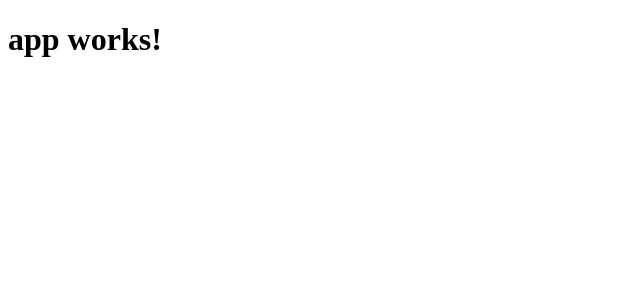
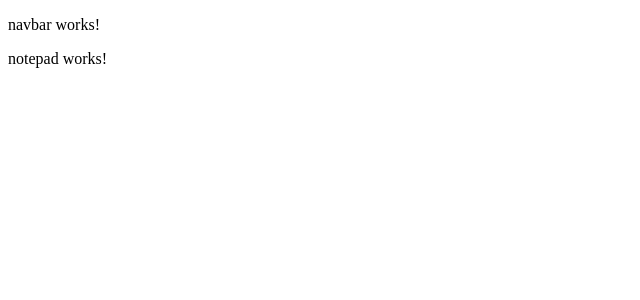
Before and after one commit to matheuscla/notepad_angular2, an Angular app: page / in a window 1280 px wide. Shown: the top 300 px of the page, without its empty margins (0-640 px from the left). Built offline with nearby package versions, Linux system fonts and the light colour scheme.

Commit message:
shared and notepad modules, notepad model

```diff
--- a/src/app/app.component.html
+++ b/src/app/app.component.html
@@ -1,3 +1,3 @@
-<h1>
-  {{title}}
-</h1>
+<app-navbar></app-navbar>
+
+<app-notepad></app-notepad>
--- /dev/null
+++ b/src/app/notepad/notepad.model.ts
@@ -0,0 +1,3 @@
+export class Notepad {
+  constructor(title: string, body: string, views: number, first_view_date: Date) {}
+}
--- /dev/null
+++ b/src/app/shared/navbar/navbar.component.html
@@ -0,0 +1,3 @@
+<p>
+  navbar works!
+</p>
--- /dev/null
+++ b/src/app/shared/navbar/navbar.component.ts
@@ -0,0 +1,15 @@
+import { Component, OnInit } from '@angular/core';
+
+@Component({
+  selector: 'app-navbar',
+  templateUrl: './navbar.component.html',
+  styleUrls: ['./navbar.component.css']
+})
+export class NavbarComponent implements OnInit {
+
+  constructor() { }
+
+  ngOnInit() {
+  }
+
+}
```
Also changed, not shown: src/app/app.module.ts (+6 -4 lines), src/app/notepad/notepad.module.ts (added, +11 -0 lines), src/app/shared/shared.module.ts (added, +11 -0 lines), src/app/shared/navbar/navbar.component.css (added), 1 other file (tests, documents, lock files or other folders).
